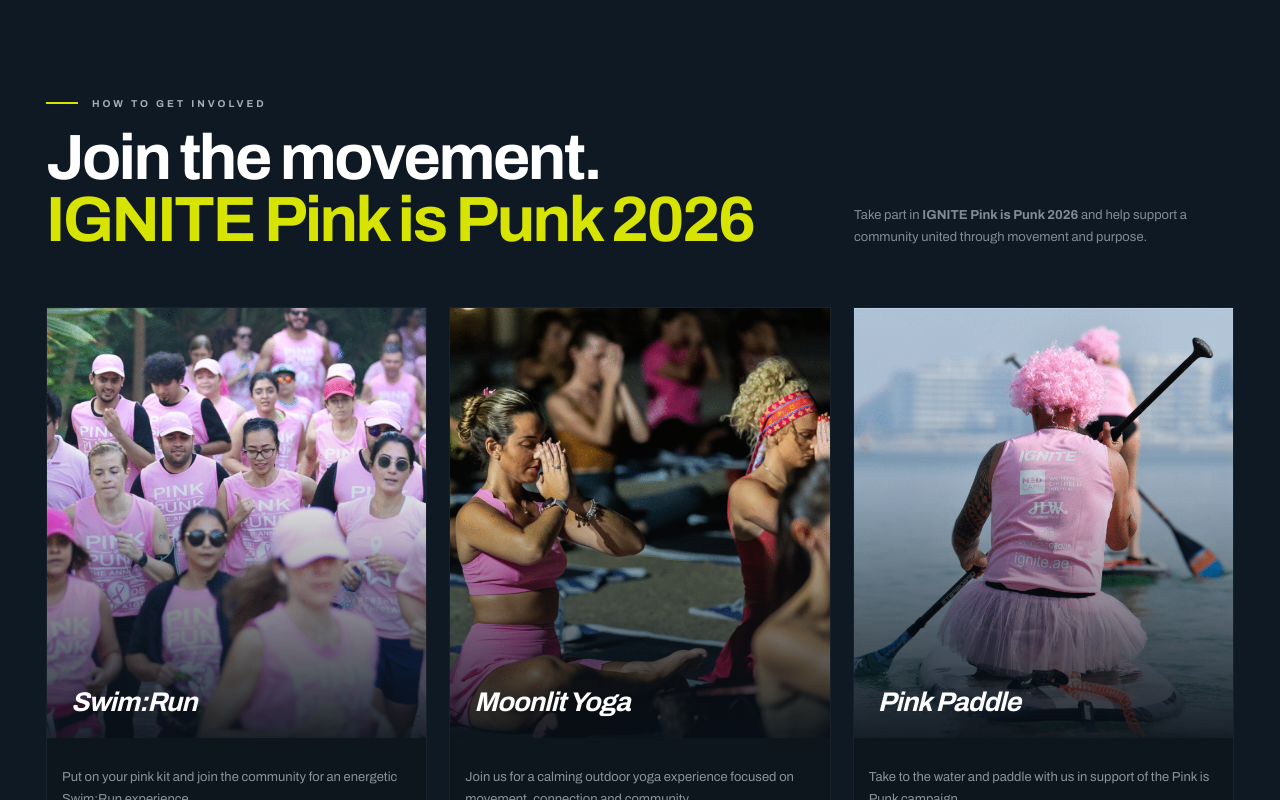
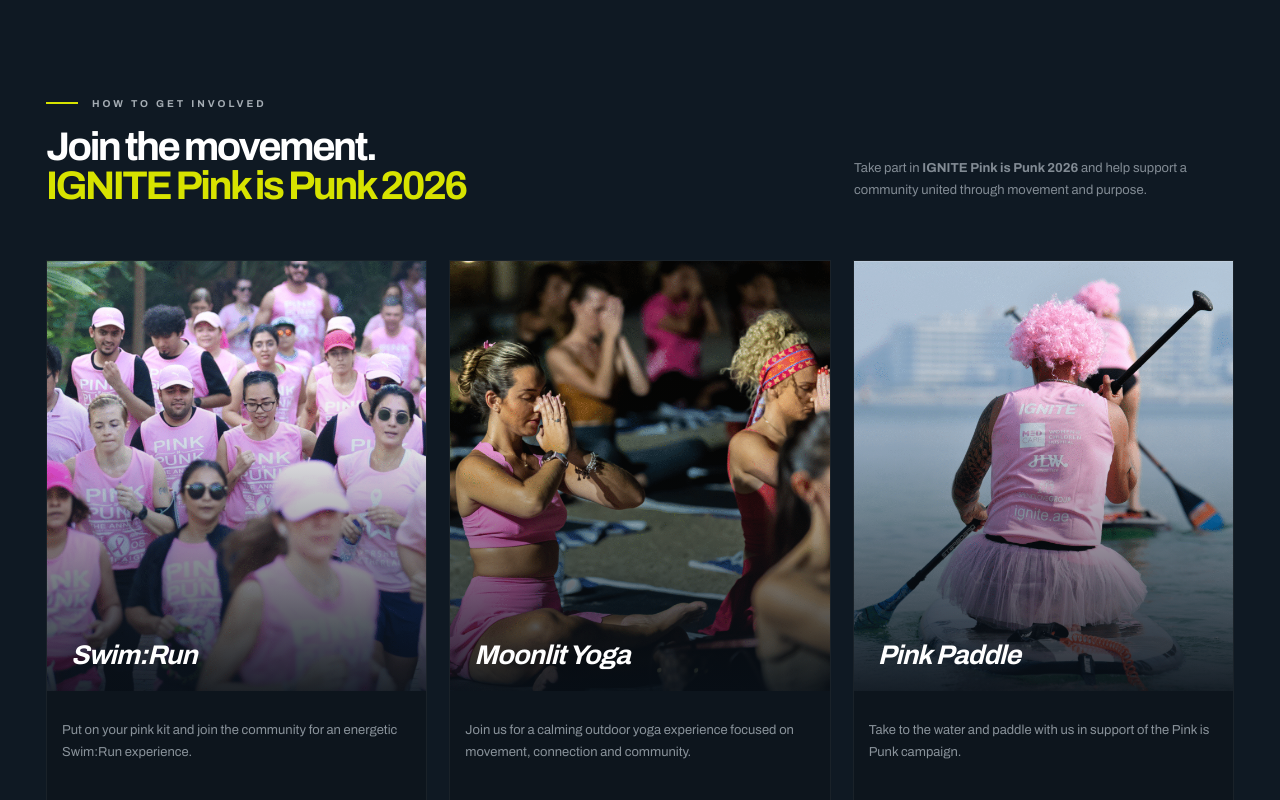
Before and after one commit to ivhub010/ignite.ae, a Next.js app: page /pink-is-punk in a window 1280 px wide. Shown: the part 1820-2620 px from the top of the page. Built offline with nearby package versions, Linux system fonts and the light colour scheme.

Commit message:
update home

```diff
--- a/app/globals.css
+++ b/app/globals.css
@@ -2535,7 +2535,7 @@
 
   color: #fff;
 
-  font-size: clamp(40px, 5vw, 72px);
+  font-size: clamp(40px, 3vw, 72px);
   line-height: 0.98;
 
   font-weight: 700;
```
Also changed, not shown: 1 other file (tests, documents, lock files or other folders).
